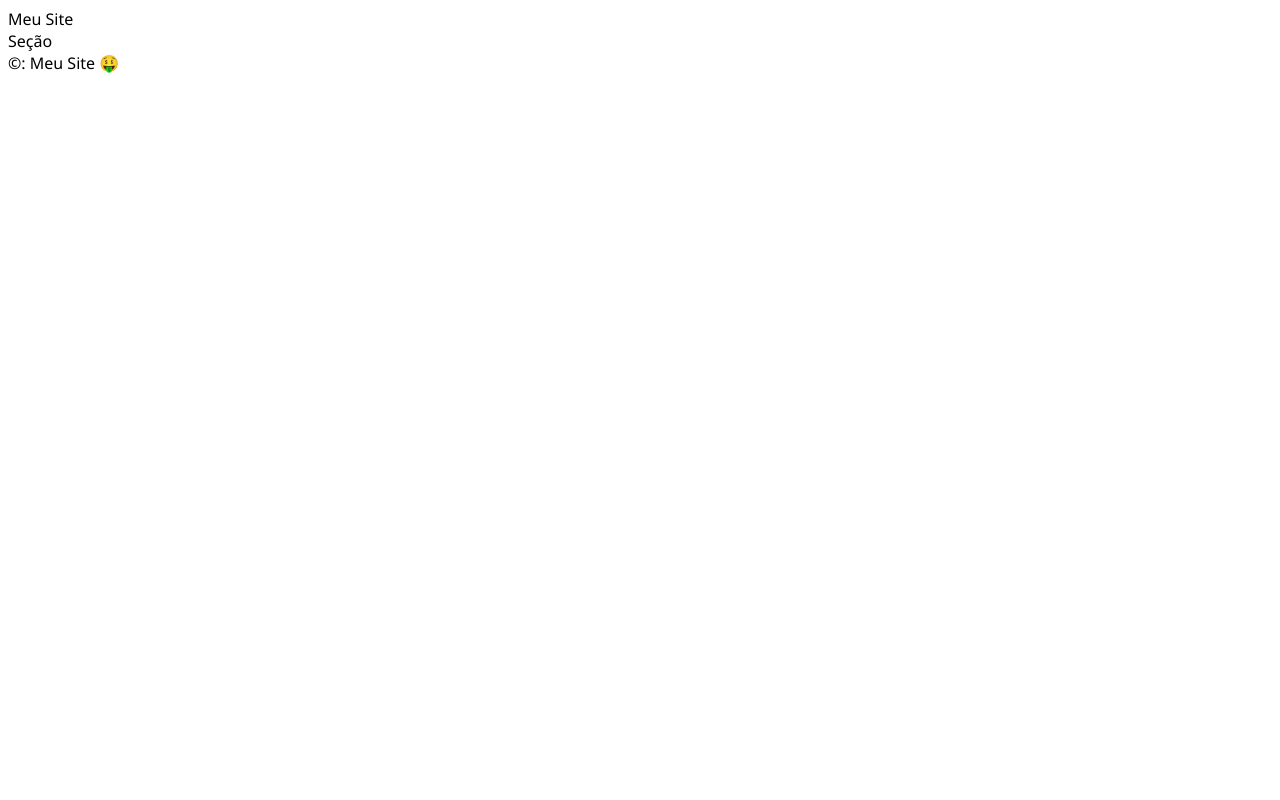
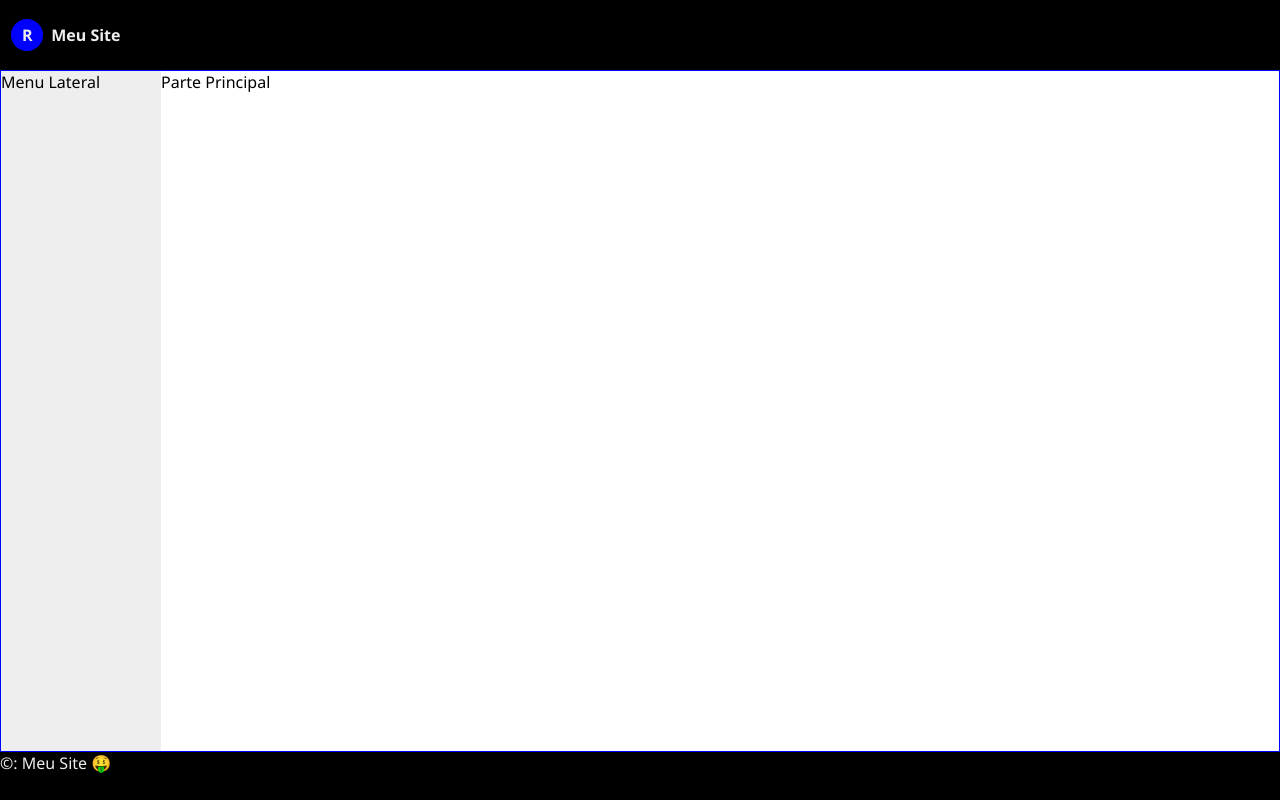
Before and after one commit to rafaelvieiradossantos/OficinaDiw01, a plain HTML site: page index.html in a window 1280 px wide. Drawn offline with Linux system fonts and the light colour scheme.

Commit message:
primeira versão

```diff
--- a/index.html
+++ b/index.html
@@ -9,8 +9,14 @@
 </head>
 
 <body>
-    <header>Meu Site</header>
-    <section>Seção</section>
+    <header>
+        <div class="logo">R</div>
+        <h1>Meu Site</h1>
+    </header>
+    <section>
+        <nav>Menu Lateral</nav>
+        <main>Parte Principal</main>
+    </section>
     <footer>&copy: Meu Site 🤑</footer>
 </body>
 
--- a/style.css
+++ b/style.css
@@ -1,4 +1,65 @@
-*{
+* {
     font-size: 16px;
     font-family: 'Segoe UI', Tahoma, Geneva, Verdana, sans-serif;
+    margin: 0;
+    padding: 0;
 }
+
+html {
+    /* border: .1rem solid #00ff22; */
+}
+
+body {
+    /* border: .1rem solid #b12b2b; */
+    display: flex;
+    min-height: 100vh;
+    flex-direction: column;
+}
+
+header {
+    /* border: .1rem solid red; */
+    background-color: black;
+    color: #eee;
+    height: 3rem;
+    padding: 0.7rem;
+    display: flex;
+    align-items: center;
+    align-content: center;
+}
+
+.logo {
+    background-color: blue;
+    width: 2rem;
+    height: 2rem;
+    margin-right: .5rem;
+    border-radius: 100%;
+    display: flex;
+    justify-content: center;
+    align-items: center;
+    align-content: center;
+    font-weight: bold;
+}
+
+section {
+    border: .1rem solid blue;
+    display: flex;
+    flex: 1;
+}
+
+nav {
+    /* border: .1rem solid orangered; */
+    width: 10rem;
+    background-color: #eee;
+}
+
+main {
+    /* border: .1rem solid purple; */
+    flex: 1;
+}
+
+footer {
+    /* border: .1rem solid green; */
+    background-color: black;
+    color: #eee;
+    height: 3rem;
+}
```
Also changed, not shown: asset/image.png (added), 1 other file.
